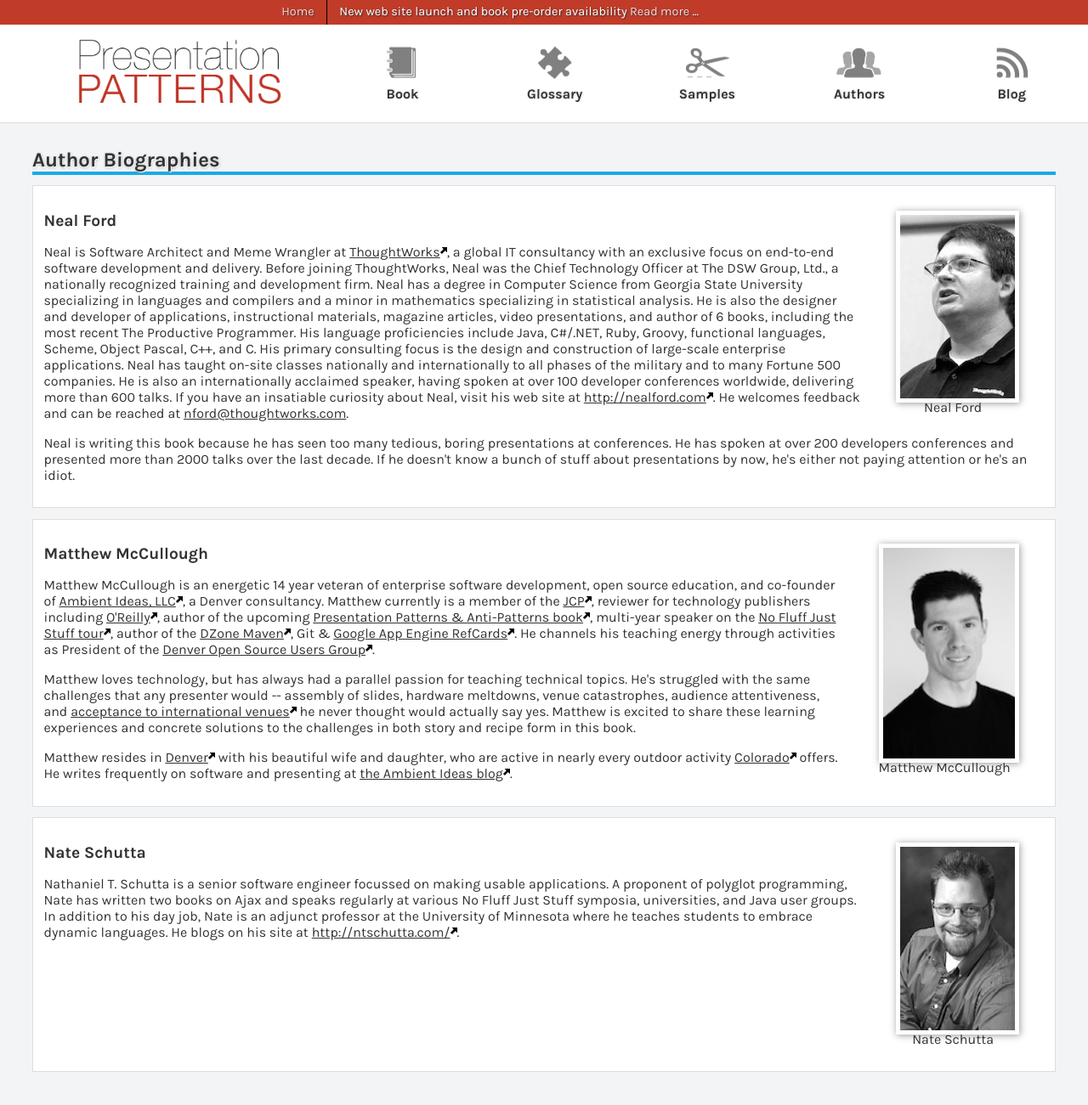
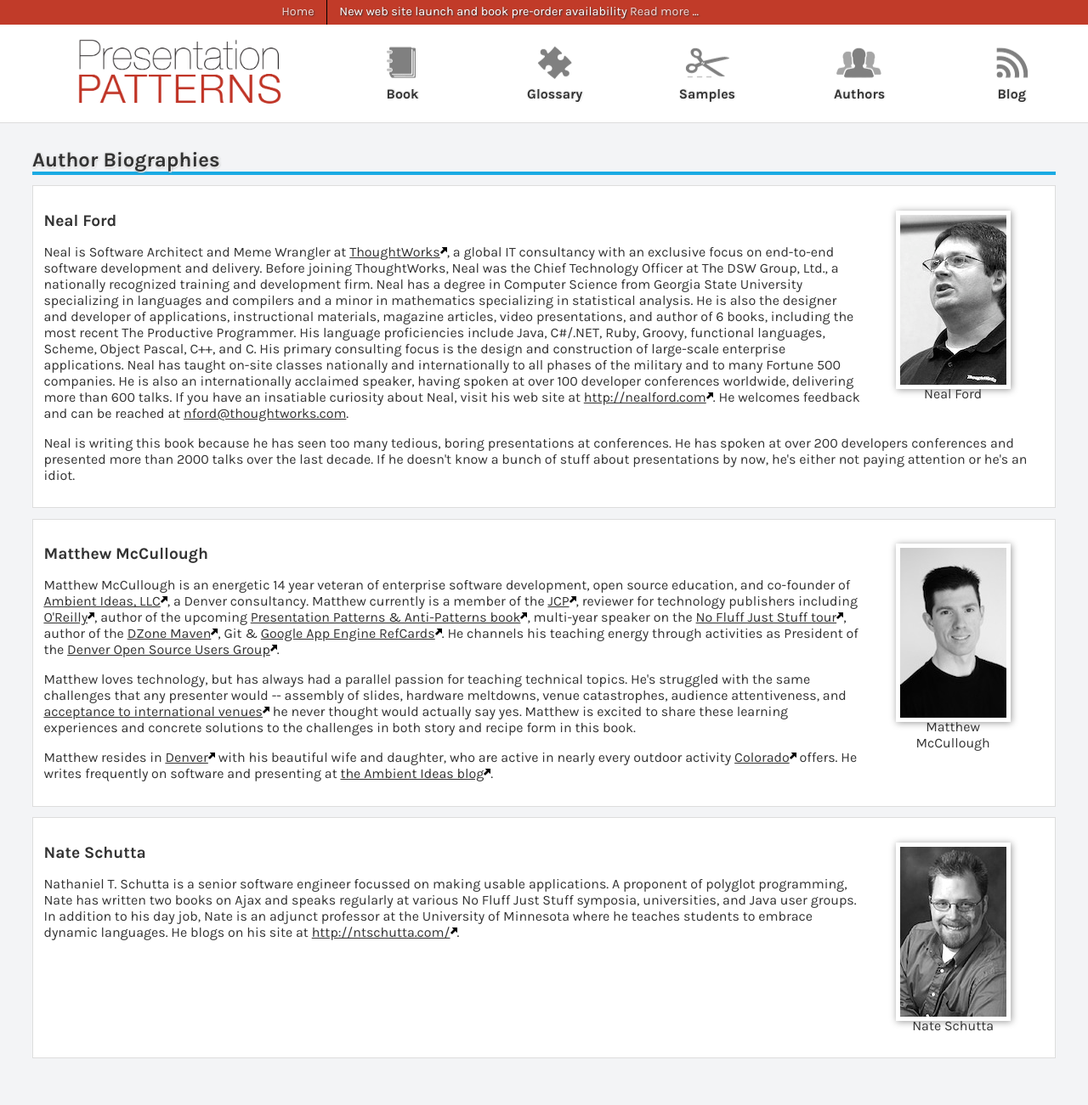
Before and after one commit to PresentationPatterns/presentationpatterns.github.com, a Jekyll site: the page built from authors.md, in a window 1280 px wide. Shown: the whole page at 85% size. Built offline with Jekyll 4.4.1, drawn with Linux system fonts in a browser that asks for light colours.

Commit message:
Resolved author profile pic scaling issues

```diff
--- a/authors.md
+++ b/authors.md
@@ -9,7 +9,7 @@
 	<h1>Author Biographies</h1>
 
 	<section>
-		<figure class="max"><img src="images/module/authors/neal-ford.jpg" alt="Neal Ford" /><figcaption>Neal Ford</figcaption></figure>
+		<figure class="max"><img width="125" src="images/module/authors/neal-ford.jpg" alt="Neal Ford" /><figcaption>Neal Ford</figcaption></figure>
 		<h2>Neal Ford</h2>
 		<p>Neal is Software Architect and Meme Wrangler at <a href="http://thoughtworks.com">ThoughtWorks</a>, a global IT consultancy with an exclusive focus on end-to-end software development and delivery. Before joining ThoughtWorks, Neal was the Chief Technology Officer at The DSW Group, Ltd., a nationally recognized training and development firm. Neal has a degree in Computer Science from Georgia State University specializing in languages and compilers and a minor in mathematics specializing in statistical analysis. He is also the designer and developer of applications, instructional materials, magazine articles, video presentations, and author of 6 books, including the most recent The Productive Programmer. His language proficiencies include Java, C#/.NET, Ruby, Groovy, functional languages, Scheme, Object Pascal, C++, and C. His primary consulting focus is the design and construction of large-scale enterprise applications. Neal has taught on-site classes nationally and internationally to all phases of the military and to many Fortune 500 companies. He is also an internationally acclaimed speaker, having spoken at over 100 developer conferences worldwide, delivering more than 600 talks. If you have an insatiable curiosity about Neal, visit his web site at <a href="http://nealford.com">http://nealford.com</a>. He welcomes feedback and can be reached at <a href="mailto:nford@thoughtworks.com">nford@thoughtworks.com</a>.
 		</p>
@@ -20,7 +20,7 @@
 	</section>
 
 	<section>
-		<figure class="max"><img src="images/module/authors/matthew-mccullough.jpg" alt="Matthew McCullough" /><figcaption>Matthew McCullough</figcaption></figure>
+		<figure class="max"><img width="125" src="images/module/authors/matthew-mccullough.jpg" alt="Matthew McCullough" /><figcaption>Matthew<br>McCullough</figcaption></figure>
 		<h2>Matthew McCullough</h2>
 		<p>Matthew McCullough is an energetic 14 year veteran of enterprise software development, open source education, and co-founder of <a href="http://ambientideas.com">Ambient Ideas, LLC</a>, a Denver consultancy.  Matthew currently is a member of the <a href="http://jcp.org/en/home/index">JCP</a>, reviewer for technology publishers including <a href="http://oreilly.com">O'Reilly</a>, author of the upcoming <a href="http://presentationpatterns.com">Presentation Patterns &amp; Anti-Patterns book</a>, multi-year speaker on the <a href="http://nofluffjuststuff.com">No Fluff Just Stuff tour</a>, author of the <a href="http://refcardz.dzone.com/refcardz/apache-maven-2">DZone Maven</a>, Git &amp; <a href="http://refcardz.dzone.com/refcardz/google-app-engine-java">Google App Engine RefCards</a>.  He channels his teaching energy through activities as President of the <a href="http://denveropensource.org">Denver Open Source Users Group</a>.</p>
 
@@ -30,7 +30,7 @@
 	</section>
 
 	<section>
-		<figure class="max"><img src="images/module/authors/nate-schutta.jpg" alt="Nate Schutta" /><figcaption>Nate Schutta</figcaption></figure>
+		<figure class="max"><img width="125" src="images/module/authors/nate-schutta.jpg" alt="Nate Schutta" /><figcaption>Nate Schutta</figcaption></figure>
 		<div class="photo nate-schutta"></div>
 		<h2>Nate Schutta</h2>
 		<p>Nathaniel T. Schutta is a senior software engineer focussed on making usable applications. A proponent of polyglot programming, Nate has written two books on Ajax and speaks regularly at various No Fluff Just Stuff symposia, universities, and Java user groups. In addition to his day job, Nate is an adjunct professor at the University of Minnesota where he teaches students to embrace dynamic languages.   He blogs on his site at <a href="http://ntschutta.com/">http://ntschutta.com/</a>.</p>
--- a/css/base.css
+++ b/css/base.css
@@ -84,7 +84,6 @@
 	}
 
 figure img{
-	width: 100%;
 	border:  solid 5px #fff;
 	-ms-box-shadow: 1px 1px .5em #999;
 	-moz-box-shadow: 1px 1px .5em #999;
```
